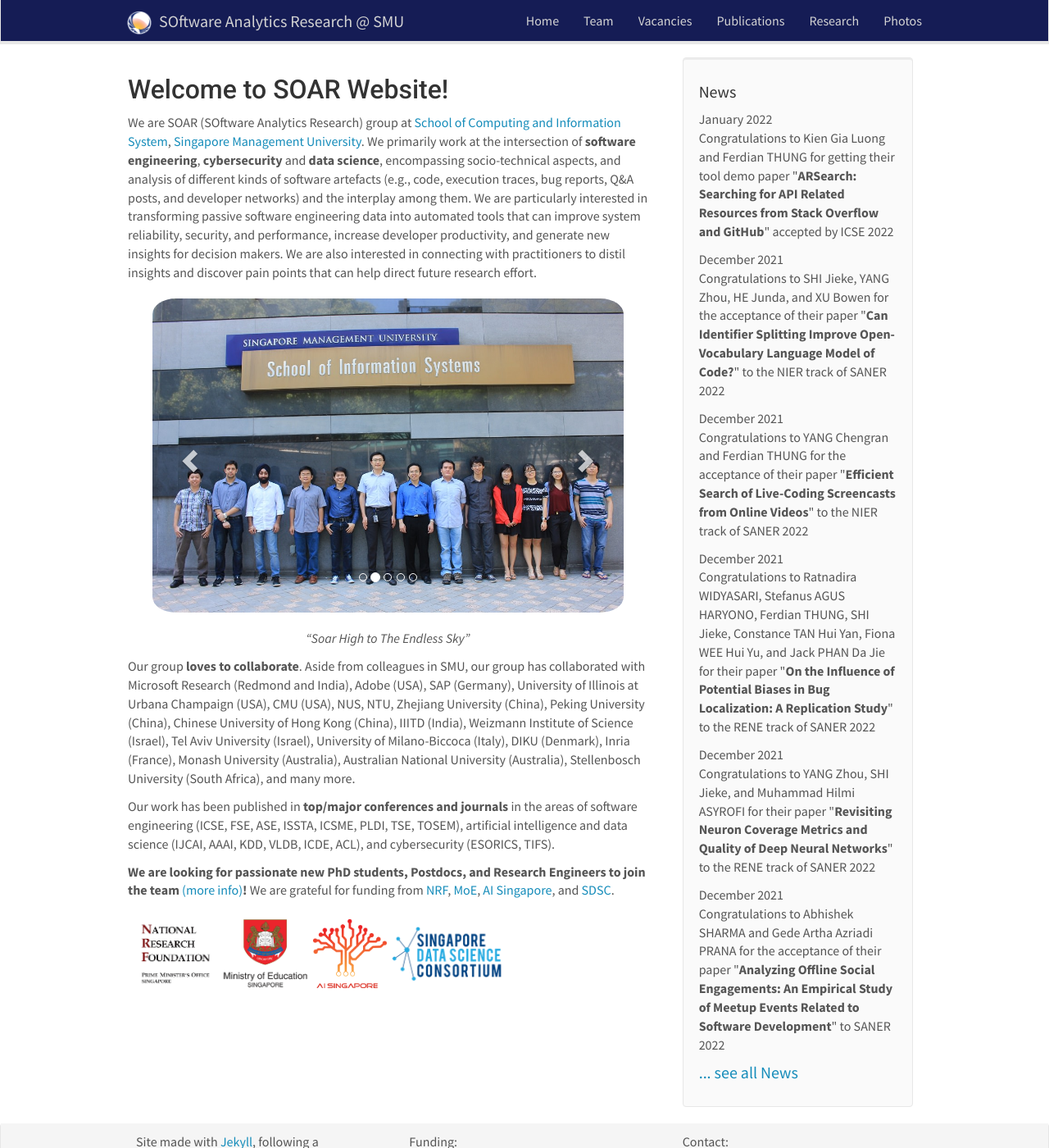
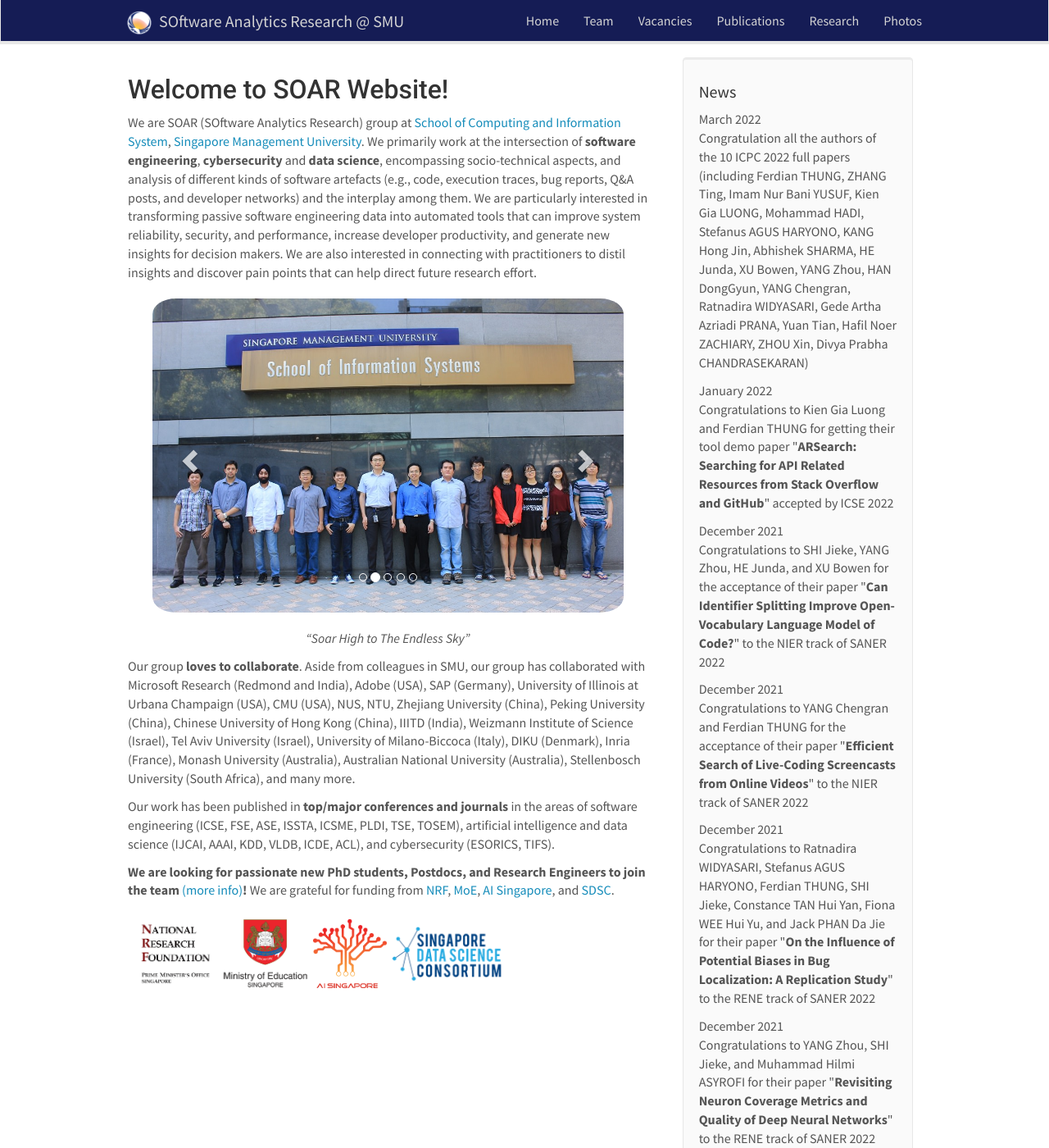
Before and after one commit to soarsmu/soarsmu.github.io, a Jekyll site: the page built from _pages/home.md, in a window 1280 px wide and 1400 px high. Shown: the whole window at 82% size. Built offline with Jekyll 4.4.1, drawn with Linux system fonts in a browser that asks for light colours; nearby versions of some CDN libraries.

Commit message:
add ICPC2022 news

```diff
--- a/_data/news.yml
+++ b/_data/news.yml
@@ -1,3 +1,5 @@
+- date: March 2022
+  headline: "Congratulation all the authors of the 10 ICPC 2022 full papers (including Ferdian THUNG, ZHANG Ting, Imam Nur Bani YUSUF, Kien Gia LUONG, Mohammad HADI, Stefanus AGUS HARYONO, KANG Hong Jin, Abhishek SHARMA, HE Junda, XU Bowen, YANG Zhou, HAN DongGyun, YANG Chengran, Ratnadira WIDYASARI, Gede Artha Azriadi PRANA, Yuan Tian, Hafil Noer ZACHIARY, ZHOU Xin, Divya Prabha CHANDRASEKARAN)"
 - date: January 2022
   headline: 'Congratulations to Kien Gia Luong and Ferdian THUNG for getting their tool demo paper "<b>ARSearch: Searching for API Related Resources from Stack Overflow and GitHub</b>" accepted by ICSE 2022'
 - date: December 2021
```
Also changed, not shown: 2 other files.
